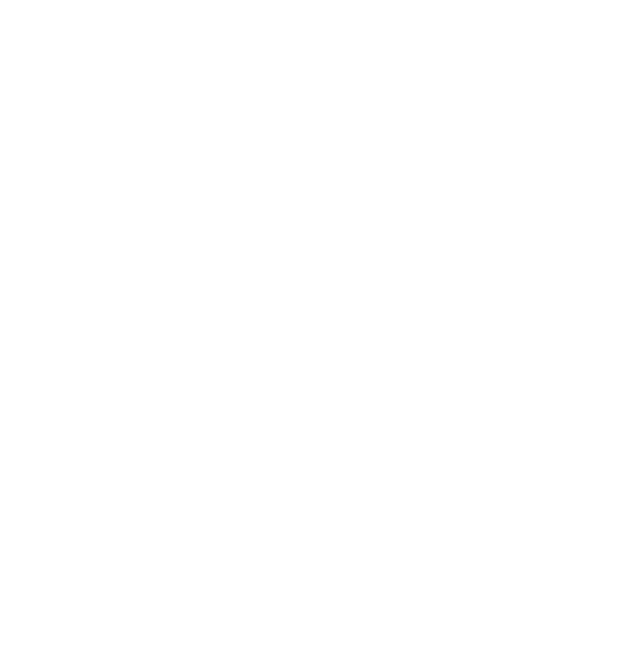
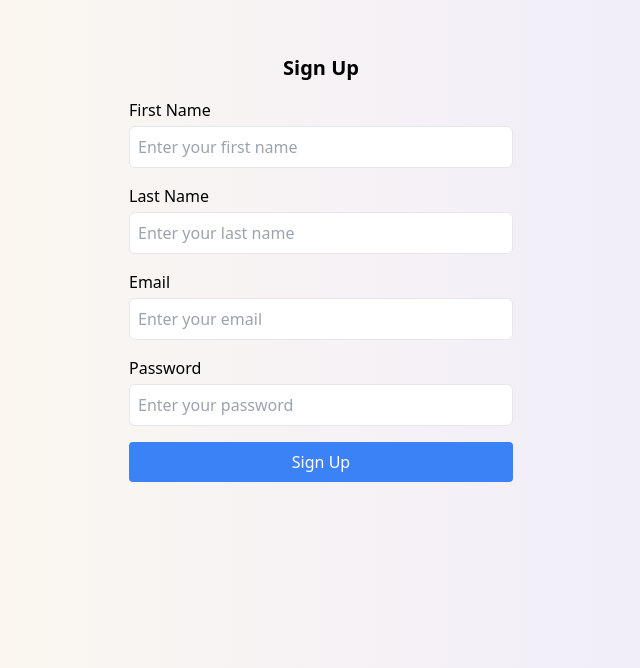
Before and after one commit to shrawan1s/ViteToDo, a React (Vite) app: page /signup in a window 1280 px wide. Before the commit this address had no page. Shown: the part 132-800 px from the top of the page, without its empty margins (319-959 px from the left). Built offline with nearby package versions, Linux system fonts and the light colour scheme.

Commit message:
Added signup and signin page

```diff
--- a/src/App.tsx
+++ b/src/App.tsx
@@ -1,12 +1,13 @@
 import { Routes, Route } from 'react-router-dom'
-// import Home from './components/Home'
-import LoginForm from './components/LoginForm'
+import SigninForm from './components/SigninForm'
+import SignupForm from './components/SignupForm'
 
 function App() {
   return (
     <>
       <Routes>
-        <Route path='/' element={<LoginForm />} />
+        <Route path='/' element={<SigninForm />} />
+        <Route path='/signup' element={<SignupForm />} />
       </Routes>
     </>
   )
--- a/src/components/LoginForm.tsx
+++ /dev/null
@@ -1,11 +0,0 @@
-// import React from 'react'
-
-const LoginForm = () => {
-  return (
-    <>
-      <div>hii</div>
-    </>
-  )
-}
-
-export default LoginForm
--- /dev/null
+++ b/src/components/SigninForm.tsx
@@ -0,0 +1,58 @@
+import React from 'react';
+import { Formik, Form, Field, ErrorMessage } from 'formik';
+import * as Yup from 'yup';
+
+// Define TypeScript types for form values
+type SigninFormValues = {
+  email: string;
+  password: string;
+};
+
+// Define Yup schema for form validation
+const SigninSchema = Yup.object().shape({
+  email: Yup.string().email('Invalid email').required('Email is required'),
+  password: Yup.string().required('Password is required'),
+});
+
+const SigninForm: React.FC = () => {
+  // Initial values for the form
+  const initialValues: SigninFormValues = {
+    email: '',
+    password: '',
+  };
+
+  // Form submission handler
+  const handleSubmit = (values: SigninFormValues) => {
+    // Handle form submission logic here
+    console.log('Form submitted:', values);
+  };
+
+  return (
+    <div className="bg-gradient-to-r from-amber-50 to-violet-100 flex items-center justify-center h-screen">
+      <div className="max-w-sm w-full">
+        <h2 className="text-xl font-bold mb-4 text-center">Sign In</h2>
+        {/* Formik handles form state and submission */}
+        <Formik initialValues={initialValues} validationSchema={SigninSchema} onSubmit={handleSubmit}>
+          {/* Form component represents the form */}
+          <Form>
+            <div className="mb-4">
+              <label htmlFor="email" className="block mb-1">Email</label>
+              <Field type="email" id="email" name="email" className="border p-2 w-full rounded-md" placeholder="Enter your email" />
+              <ErrorMessage name="email" component="div" className="text-red-500 h-6" />
+            </div>
+            <div className="mb-4">
+              <label htmlFor="password" className="block mb-1">Password</label>
+              <Field type="password" id="password" name="password" className="border p-2 w-full rounded-md" placeholder="Enter your password" />
+              <ErrorMessage name="password" component="div" className="text-red-500 h-6" />
+            </div>
+            <button type="submit" className="bg-blue-500 hover:bg-blue-600 text-white px-4 py-2 rounded w-full">
+              Sign In
+            </button>
+          </Form>
+        </Formik>
+      </div>
+    </div>
+  );
+};
+
+export default SigninForm;
--- /dev/null
+++ b/src/components/SignupForm.tsx
@@ -0,0 +1,107 @@
+import React from 'react';
+import { Formik, Form, Field, ErrorMessage, useField } from 'formik';
+import * as Yup from 'yup';
+
+// Define TypeScript types for form values
+type SignupFormValues = {
+    firstName: string;
+    lastName: string;
+    email: string;
+    password: string;
+};
+
+// Define custom Yup validation function for password
+const passwordValidation = Yup.string()
+    .required('Password is required')
+    .matches(/[A-Z]/, 'Password must contain at least one uppercase letter')
+    .matches(/[a-z]/, 'Password must contain at least one lowercase letter')
+    .matches(/[0-9]/, 'Password must contain at least one number')
+    .matches(/[@$!%*?&]/, 'Password must contain at least one special character')
+    .min(6, 'Password must be at least 6 characters');
+
+// Define Yup schema for form validation
+const SignupSchema = Yup.object().shape({
+    firstName: Yup.string().required('First name is required'),
+    lastName: Yup.string().required('Last name is required'),
+    email: Yup.string().email('Invalid email').required('Email is required'),
+    password: passwordValidation,
+});
+
+const PasswordField: React.FC<{}> = () => {
+    const [field, meta, helpers] = useField('password');
+
+    // Set field as touched only when user starts typing
+    const handleInputChange = (event: React.ChangeEvent<HTMLInputElement>) => {
+        helpers.setValue(event.target.value);
+        if (!meta.touched) {
+            helpers.setTouched(true);
+        }
+    };
+
+    return (
+        <>
+            <input
+                {...field}
+                type="password"
+                className="border p-2 w-full rounded-md"
+                placeholder="Enter your password"
+                onChange={handleInputChange} // Use handleInputChange for onChange event
+            />
+            {meta.error && meta.touched && <div className="text-red-500">{meta.error}</div>}
+        </>
+    );
+};
+
+const SignupForm: React.FC = () => {
+    // Initial values for the form
+    const initialValues: SignupFormValues = {
+        firstName: '',
+        lastName: '',
+        email: '',
+        password: '',
+    };
+
+    // Form submission handler
+    const handleSubmit = (values: SignupFormValues) => {
+        // Handle form submission logic here
+        console.log('Form submitted:', values);
+    };
+
+    return (
+        <div className="bg-gradient-to-r from-amber-50 to-violet-100 flex items-center justify-center h-screen">
+            <div className="max-w-sm w-full">
+                <h2 className="text-xl font-bold mb-4 text-center">Sign Up</h2>
+                {/* Formik handles form state and submission */}
+                <Formik initialValues={initialValues} validationSchema={SignupSchema} onSubmit={handleSubmit}>
+                    {/* Form component represents the form */}
+                    <Form>
+                        <div className="mb-4">
+                            <label htmlFor="firstName" className="block mb-1">First Name</label>
+                            <Field type="text" id="firstName" name="firstName" className="border p-2 w-full rounded-md" placeholder="Enter your first name" />
+                            <ErrorMessage name="firstName" component="div" className="text-red-500" />
+                        </div>
+                        <div className="mb-4">
+                            <label htmlFor="lastName" className="block mb-1">Last Name</label>
+                            <Field type="text" id="lastName" name="lastName" className="border p-2 w-full rounded-md" placeholder="Enter your last name" />
+                            <ErrorMessage name="lastName" component="div" className="text-red-500" />
+                        </div>
+                        <div className="mb-4">
+                            <label htmlFor="email" className="block mb-1">Email</label>
+                            <Field type="email" id="email" name="email" className="border p-2 w-full rounded-md" placeholder="Enter your email" />
+                            <ErrorMessage name="email" component="div" className="text-red-500" />
+                        </div>
+                        <div className="mb-4">
+                            <label htmlFor="password" className="block mb-1">Password</label>
+                            <PasswordField />
+                        </div>
+                        <button type="submit" className="bg-blue-500 hover:bg-blue-600 text-white px-4 py-2 rounded w-full">
+                            Sign Up
+                        </button>
+                    </Form>
+                </Formik>
+            </div>
+        </div>
+    );
+};
+
+export default SignupForm;
--- a/tailwind.config.js
+++ b/tailwind.config.js
@@ -1,8 +1,8 @@
 /** @type {import('tailwindcss').Config} */
 module.exports = {
   content: [
-    './pages/**/*.{html,js}',
-    './components/**/*.{html,js}',
+    './index.html',
+    './src/**/*.{html,js,ts,jsx,tsx}',
   ],
   theme: {
     extend: {},
```
Also changed, not shown: package.json (+6 -2 lines), 1 other file (tests, documents, lock files or other folders).
